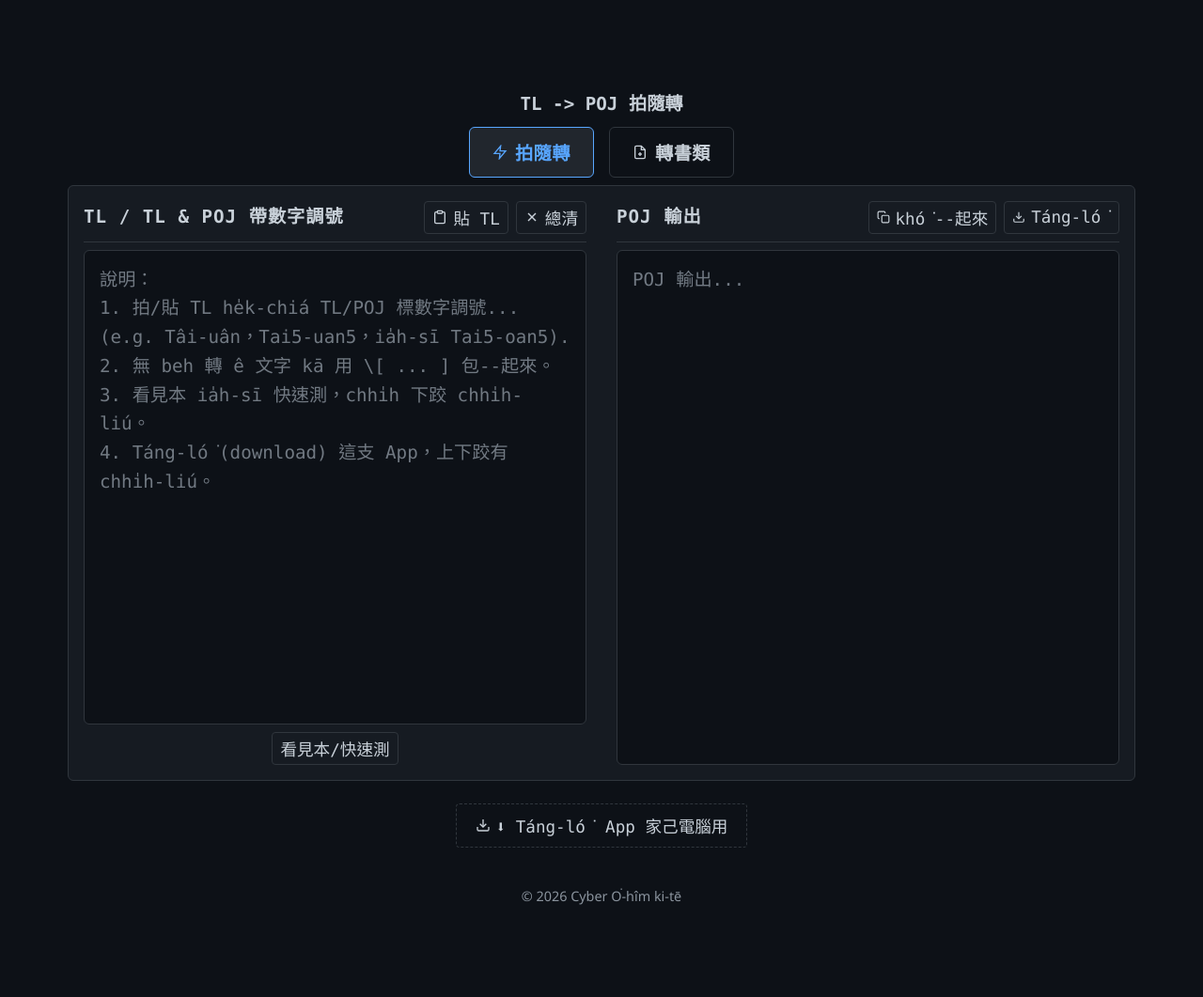
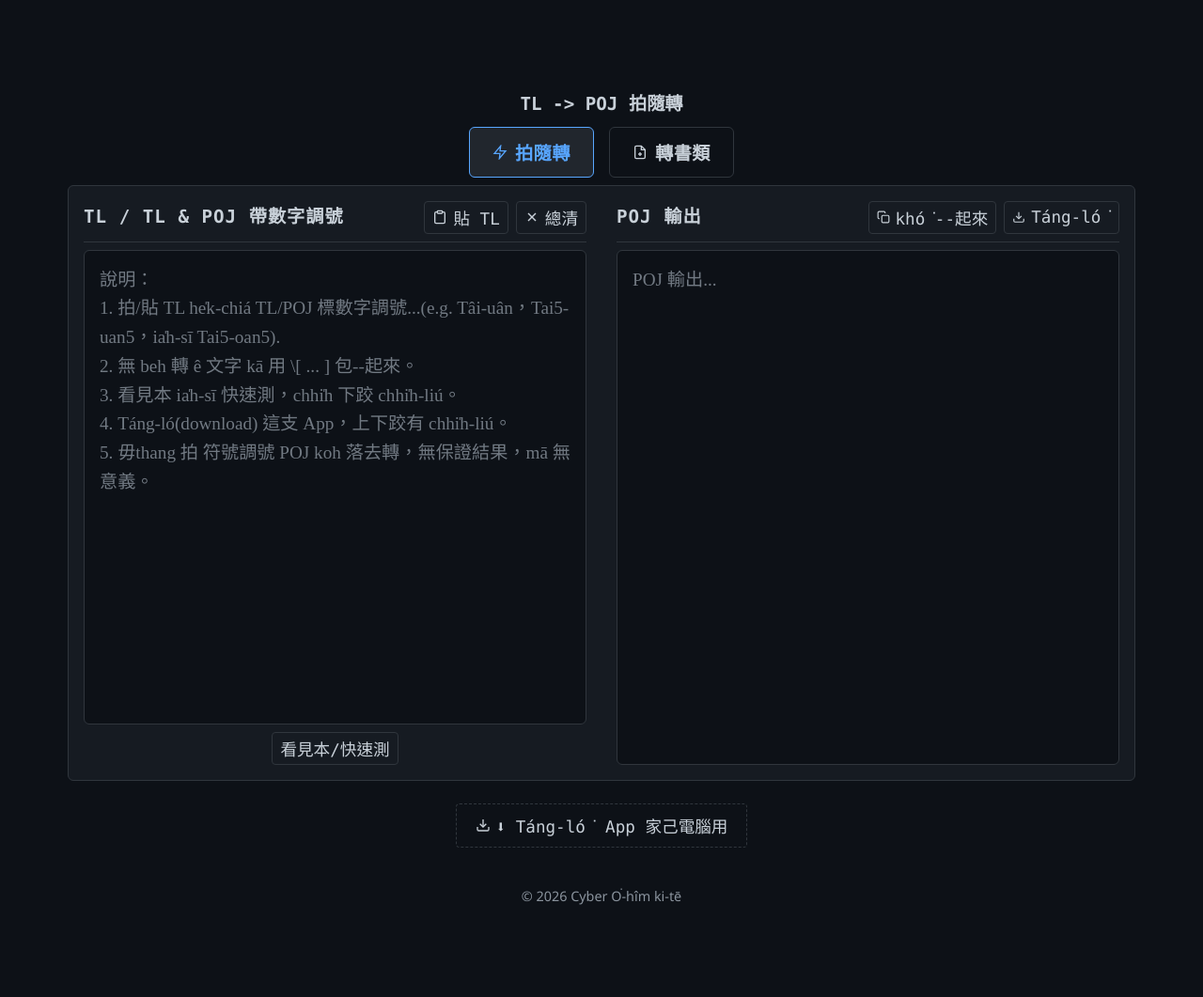
Before and after one commit to CyberOoHim/CyberOoHim.github.io, a Jekyll site: the page built from pages/tl_poj_converter.html, in a window 1280 px wide. Shown: the whole page at 94% size. Built offline with Jekyll 4.4.1, drawn with Linux system fonts in a browser that asks for light colours; some web fonts are replaced.

Commit message:
feat: add TL to POJ real-time converter page

```diff
--- a/pages/tl_poj_converter.html
+++ b/pages/tl_poj_converter.html
@@ -12,6 +12,9 @@
     <meta charset="UTF-8">
     <meta name="viewport" content="width=device-width, initial-scale=1.0">
     <title>TL to POJ Real-time Converter</title>
+    <!-- Google Fonts: Huninn will be loaded dynamically with specific characters -->
+    <link rel="preconnect" href="https://fonts.googleapis.com">
+    <link rel="preconnect" href="https://fonts.gstatic.com" crossorigin>
     <style>
         /* CSS Variables - From Image Resizer (Tech Theme) */
         :root {
@@ -25,6 +28,7 @@
             --border-color: #30363d;
             --font-mono: 'Consolas', 'Monaco', monospace;
             --font-sans: 'Segoe UI', system-ui, sans-serif;
+            --font-taigi: 'Huninn', 'Times New Roman', serif;
             --spacing-xs: 0.5rem;
             --spacing-sm: 1rem;
             --spacing-md: 2rem;
@@ -226,8 +230,8 @@
             border: 1px solid var(--border-color);
             border-radius: 6px;
             resize: none;
-            font-family: var(--font-mono);
-            /* Monospace is good for this */
+            font-family: var(--font-taigi);
+            /* Huninn for Taigi, Times New Roman fallback */
             font-size: 1.4rem;
             line-height: 1.6;
             outline: none;
@@ -442,6 +446,17 @@
     </div>
 
     <script>
+
+        const taigiCharsToLoad = "abcdefghijklmnopqrstuvwxyzABCDEFGHIJKLMNOPQRSTUVWXYZáàâāa̍éèêēe̍íìîīi̍óòôōo̍úùûūu̍ÁÀÂĀA̍ÉÈÊĒE̍ÍÌÎĪI̍ÓÒÔŌO̍ÚÙÛŪU̍o͘ó͘ò͘ô͘ō͘o̍͘O͘Ó͘Ò͘Ô͘Ō͘O̍͘aⁿeⁿiⁿoⁿuⁿo͘ⁿAⁿEⁿIⁿOⁿUⁿO̍͘ⁿáⁿàⁿâⁿāⁿa̍ⁿéⁿèⁿêⁿēe̍ⁿíⁿìⁿîⁿīi̍ⁿóⁿòⁿôⁿō͘ⁿo̍͘ⁿúⁿùⁿûⁿūⁿu̍ⁿó͘ⁿò͘ⁿô͘ⁿō͘ⁿo̍͘ⁿÁⁿÀⁿÂⁿĀⁿA̍ⁿÉⁿÈÊⁿĒⁿE̍ⁿÍÌÎĪI̍ⁿÓÒÔŌⁿO̍ⁿÚⁿÙⁿÛⁿŪⁿU̍ⁿÓ͘ⁿÒ͘ⁿÔ͘ⁿŌ͘ⁿO̍͘ⁿăĕĭŏŭŏ͘ĂĔĬŎŬŎ͘ḿm̀m̂m̄m̍m̆ḾM̀M̂M̄M̍M̆ńǹn̂n̄n̍n̆ŃǸN̂N̄N̍N̆-0123456789.,;:?!'\"()[]{}<>@#$%^&*_+=\\|/";
+
+        // Dynamically load Google Font "Huninn" with specific Taigi characters
+        (function loadHuninnFont() {
+            const link = document.createElement('link');
+            link.rel = 'stylesheet';
+            link.href = `https://fonts.googleapis.com/css2?family=Huninn&display=swap&text=${encodeURIComponent(taigiCharsToLoad)}`;
+            document.head.appendChild(link);
+        })();
+
         // --- UI Constants ---
         const UI_STRINGS = {
             title: "TL -> POJ 拍隨轉",
@@ -760,7 +779,7 @@
                 { r: createRC3_Regex('A(i|u)((?:N|ⁿ|nn)?)h4'), s: 'A$1$2h' },
                 // use RC2
                 { r: createRC2('a5'), s: 'â$1$2' }, { r: createRC2('A5'), s: 'Â$1$2' },
-                { r: createRC2('a6'), s: 'ǎ$1$2' }, { r: createRC2('A6'), s: 'Ǎ$1$2' },
+                { r: createRC2('a6'), s: 'á$1$2' }, { r: createRC2('A6'), s: 'Á$1$2' },
                 { r: createRC2('a7'), s: 'ā$1$2' }, { r: createRC2('A7'), s: 'Ā$1$2' },
                 // use RC3
                 { r: createRC3_Regex('a(i|u)h(?:N|ⁿ|nn)8'), s: 'a̍$1hⁿ' },
@@ -779,7 +798,7 @@
                 { r: createRC3_Regex('Uih((?:N|ⁿ|nn)?)4'), s: 'Uih$1' },
                 // use RC2
                 { r: createRC2('u5'), s: 'û$1$2' }, { r: createRC2('U5'), s: 'Û$1$2' },
-                { r: createRC2('u6'), s: 'ǔ$1$2' }, { r: createRC2('U6'), s: 'Ǔ$1$2' },
+                { r: createRC2('u6'), s: 'ú$1$2' }, { r: createRC2('U6'), s: 'Ú$1$2' },
                 { r: createRC2('u7'), s: 'ū$1$2' }, { r: createRC2('U7'), s: 'Ū$1$2' },
                 // use RC3
                 { r: createRC3_Regex('uih((?:N|ⁿ|nn)?)8'), s: 'u̍ih$1' },
@@ -795,8 +814,8 @@
                 { r: createRC3_Regex('O([ae])((?:N|ⁿ|nn)?)3\\b'), s: 'Ò$1$2' },
                 { r: createRC3_Regex('o([ae])((?:N|ⁿ|nn)?)5\\b'), s: 'ô$1$2' },
                 { r: createRC3_Regex('O([ae])((?:N|ⁿ|nn)?)5\\b'), s: 'Ô$1$2' },
-                { r: createRC3_Regex('o([ae])((?:N|ⁿ|nn)?)6\\b'), s: 'ǒ$1$2' },
-                { r: createRC3_Regex('O([ae])((?:N|ⁿ|nn)?)6\\b'), s: 'Ǒ$1$2' },
+                { r: createRC3_Regex('o([ae])((?:N|ⁿ|nn)?)6\\b'), s: 'ó$1$2' },
+                { r: createRC3_Regex('O([ae])((?:N|ⁿ|nn)?)6\\b'), s: 'Ó$1$2' },
                 { r: createRC3_Regex('o([ae])((?:N|ⁿ|nn)?)7\\b'), s: 'ō$1$2' },
                 { r: createRC3_Regex('O([ae])((?:N|ⁿ|nn)?)7\\b'), s: 'Ō$1$2' },
                 { r: createRC3_Regex('o([ae])((?:N|ⁿ|nn)?)9\\b'), s: 'ŏ$1$2' },
@@ -808,7 +827,7 @@
                 { r: createRC1('a3'), s: 'à$1' }, { r: createRC1('A3'), s: 'À$1' },
                 { r: createRC4('a4'), s: 'a$1' }, { r: createRC4('A4'), s: 'A$1' },
                 { r: createRC1('a5'), s: 'â$1' }, { r: createRC1('A5'), s: 'Â$1' },
-                { r: createRC1('a6'), s: 'ǎ$1' }, { r: createRC1('A6'), s: 'Ǎ$1' },
+                { r: createRC1('a6'), s: 'á$1' }, { r: createRC1('A6'), s: 'Á$1' },
                 { r: createRC1('a7'), s: 'ā$1' }, { r: createRC1('A7'), s: 'Ā$1' },
                 { r: createRC8('a8'), s: 'a̍$1' }, { r: createRC8('A8'), s: 'A̍$1' },
                 { r: createRC1('a9'), s: 'ă$1' }, { r: createRC1('A9'), s: 'Ă$1' },
@@ -818,7 +837,7 @@
                 { r: createRC1('e3'), s: 'è$1' }, { r: createRC1('E3'), s: 'È$1' },
                 { r: createRC4('e4'), s: 'e$1' }, { r: createRC4('E4'), s: 'E$1' },
                 { r: createRC1('e5'), s: 'ê$1' }, { r: createRC1('E5'), s: 'Ê$1' },
-                { r: createRC1('e6'), s: 'ě$1' }, { r: createRC1('E6'), s: 'Ě$1' },
+                { r: createRC1('e6'), s: 'é$1' }, { r: createRC1('E6'), s: 'É$1' },
                 { r: createRC1('e7'), s: 'ē$1' }, { r: createRC1('E7'), s: 'Ē$1' },
                 { r: createRC8('e8'), s: 'e̍$1' }, { r: createRC8('E8'), s: 'E̍$1' },
                 { r: createRC1('e9'), s: 'ĕ$1' }, { r: createRC1('E9'), s: 'Ĕ$1' },
@@ -828,7 +847,7 @@
                 { r: createRC1('i3'), s: 'ì$1' }, { r: createRC1('I3'), s: 'Ì$1' },
                 { r: createRC4('i4'), s: 'i$1' }, { r: createRC4('I4'), s: 'I$1' },
                 { r: createRC1('i5'), s: 'î$1' }, { r: createRC1('I5'), s: 'Î$1' },
-                { r: createRC1('i6'), s: 'ǐ$1' }, { r: createRC1('I6'), s: 'Ǐ$1' },
+                { r: createRC1('i6'), s: 'í$1' }, { r: createRC1('I6'), s: 'Í$1' },
                 { r: createRC1('i7'), s: 'ī$1' }, { r: createRC1('I7'), s: 'Ī$1' },
                 { r: createRC8('i8'), s: 'i̍$1' }, { r: createRC8('I8'), s: 'I̍$1' },
                 { r: createRC1('i9'), s: 'ĭ$1' }, { r: createRC1('I9'), s: 'Ĭ$1' },
@@ -839,7 +858,7 @@
                 { r: createRC1('o͘3'), s: 'ò͘$1' }, { r: createRC1('O͘3'), s: 'Ò͘$1' },
                 { r: createRC4('o͘4'), s: 'o͘$1' }, { r: createRC4('O͘4'), s: 'O͘$1' },
                 { r: createRC1('o͘5'), s: 'ô͘$1' }, { r: createRC1('O͘5'), s: 'Ô͘$1' },
-                { r: createRC1('o͘6'), s: 'ǒ͘$1' }, { r: createRC1('O͘6'), s: 'Ǒ͘$1' },
+                { r: createRC1('o͘6'), s: 'ó͘$1' }, { r: createRC1('O͘6'), s: 'Ó͘$1' },
                 { r: createRC1('o͘7'), s: 'ō͘$1' }, { r: createRC1('O͘7'), s: 'Ō͘$1' },
                 { r: createRC8('o͘8'), s: 'o̍͘$1' }, { r: createRC8('O͘8'), s: 'O̍͘$1' },
                 { r: createRC1('o͘9'), s: 'ŏ͘$1' }, { r: createRC1('O͘9'), s: 'Ŏ͘$1' },
@@ -849,7 +868,7 @@
                 { r: createRC1('o3'), s: 'ò$1' }, { r: createRC1('O3'), s: 'Ò$1' },
                 { r: createRC4('o4'), s: 'o$1' }, { r: createRC4('O4'), s: 'O$1' },
                 { r: createRC1('o5'), s: 'ô$1' }, { r: createRC1('O5'), s: 'Ô$1' },
-                { r: createRC1('o6'), s: 'ǒ$1' }, { r: createRC1('O6'), s: 'Ǒ$1' },
+                { r: createRC1('o6'), s: 'ó$1' }, { r: createRC1('O6'), s: 'Ó$1' },
                 { r: createRC1('o7'), s: 'ō$1' }, { r: createRC1('O7'), s: 'Ō$1' },
                 { r: createRC8('o8'), s: 'o̍$1' }, { r: createRC8('O8'), s: 'O̍$1' },
                 { r: createRC1('o9'), s: 'ŏ$1' }, { r: createRC1('O9'), s: 'Ŏ$1' },
@@ -859,7 +878,7 @@
                 { r: createRC1('u3'), s: 'ù$1' }, { r: createRC1('U3'), s: 'Ù$1' },
                 { r: createRC4('u4'), s: 'u$1' }, { r: createRC4('U4'), s: 'U$1' },
                 { r: createRC1('u5'), s: 'û$1' }, { r: createRC1('U5'), s: 'Û$1' },
-                { r: createRC1('u6'), s: 'ǔ$1' }, { r: createRC1('U6'), s: 'Ǔ$1' },
+                { r: createRC1('u6'), s: 'ú$1' }, { r: createRC1('U6'), s: 'Ú$1' },
                 { r: createRC1('u7'), s: 'ū$1' }, { r: createRC1('U7'), s: 'Ū$1' },
                 { r: createRC1('u8'), s: 'u̍$1' }, { r: createRC1('U8'), s: 'U̍$1' },
                 { r: createRC1('u9'), s: 'ŭ$1' }, { r: createRC1('U9'), s: 'Ŭ$1' },
@@ -870,7 +889,7 @@
                 { r: createRC3_Regex('m3'), s: 'm̀' }, { r: createRC3_Regex('M3'), s: 'M̀' },
                 { r: createRC3_Regex('mh4'), s: 'mh' }, { r: createRC3_Regex('Mh4'), s: 'Mh' },
                 { r: createRC3_Regex('m5'), s: 'm̂' }, { r: createRC3_Regex('M5'), s: 'M̂' },
-                { r: createRC3_Regex('m6'), s: 'm̌' }, { r: createRC3_Regex('M6'), s: 'M̌' },
+                { r: createRC3_Regex('m6'), s: 'ḿ' }, { r: createRC3_Regex('M6'), s: 'Ḿ' },
                 { r: createRC3_Regex('m7'), s: 'm̄' }, { r: createRC3_Regex('M7'), s: 'M̄' },
                 { r: createRC3_Regex('mh8'), s: 'm̍h' }, { r: createRC3_Regex('Mh8'), s: 'M̍h' },
                 { r: createRC3_Regex('m9'), s: 'm̆' }, { r: createRC3_Regex('M9'), s: 'M̆' },
```
Also changed, not shown: other parts of pages/tl_poj_converter.html (+17 -2 lines).
